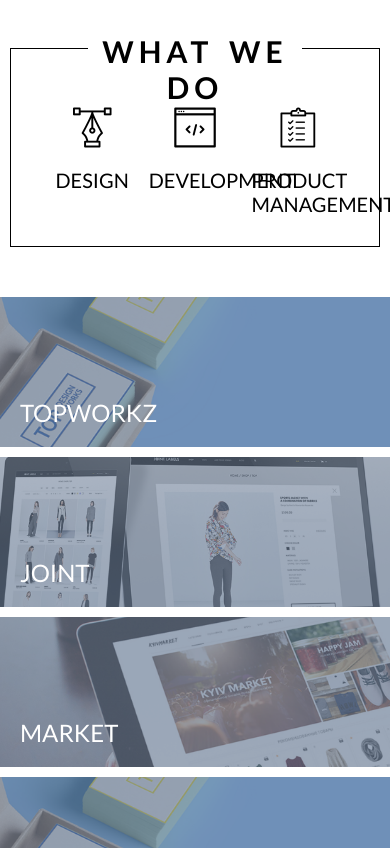
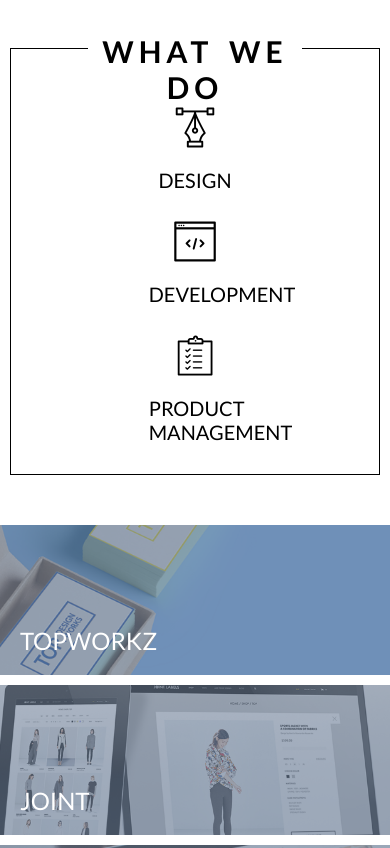
Before and after one commit to Debyri/testCahee, a plain HTML site: page designLab/index.html in a window 390 px wide. Shown: the part 1622-2470 px from the top of the page. Drawn offline with Linux system fonts and the light colour scheme; files whose address does not match are found by name.

Commit message:
added extra media rule

```diff
--- a/designLab/scss/_mediaqueries.scss
+++ b/designLab/scss/_mediaqueries.scss
@@ -59,3 +59,11 @@
         width: 95%;
     }
 }
+
+
+@media screen and (max-width: 540px) {
+    .what {
+        display: flex;
+        flex-direction: column;
+    }
+}
```
Also changed, not shown: designLab/css/style.css, 1 other file.
